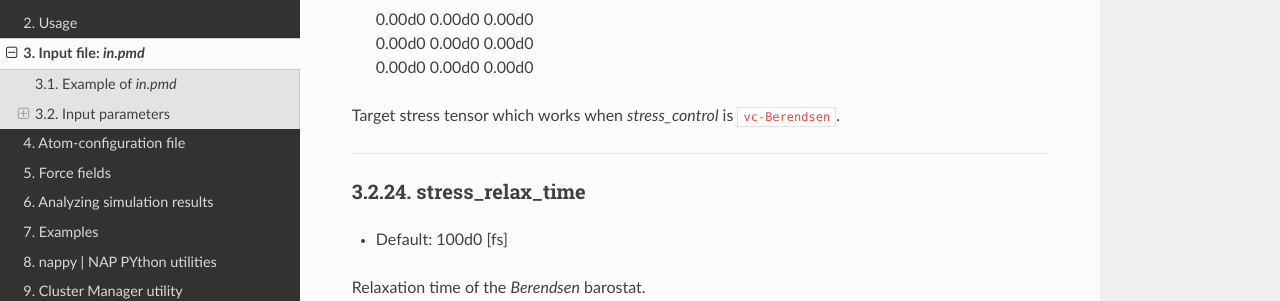
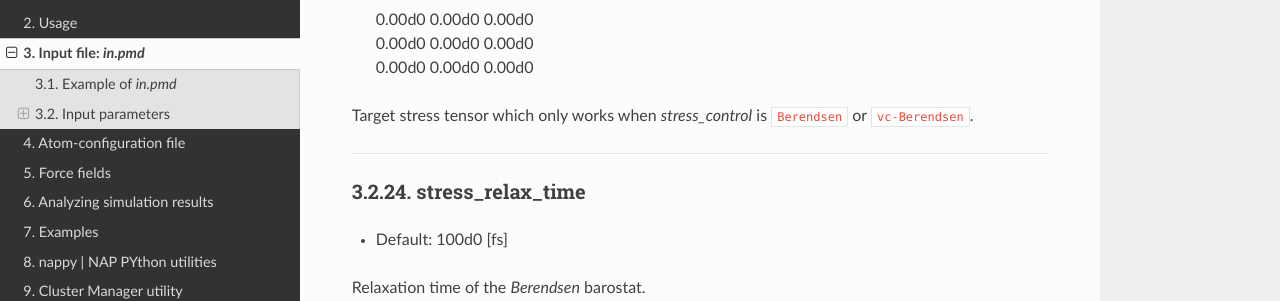
Before and after one commit to ryokbys/nap, a Sphinx documentation site: the page built from doc/in-pmd.rst, in a window 1280 px wide and 900 px high, scrolled down 6970 px. Shown: the part 152-453 px from the top of the window. Built offline with Sphinx 7.4.7 and the Read the Docs theme 2.0.0, drawn with Linux system fonts in a browser that asks for light colours; formulas are drawn with MathJax 3.

```diff
--- a/doc/in-pmd.rst
+++ b/doc/in-pmd.rst
@@ -428,7 +428,7 @@ Default:
   | 0.00d0   0.00d0   0.00d0
   | 0.00d0   0.00d0   0.00d0
 
-Target stress tensor which works when *stress_control* is ``vc-Berendsen``.
+Target stress tensor which only works when *stress_control* is ``Berendsen`` or ``vc-Berendsen``.
 
 -------------------------
 
```
Also changed, not shown: 3 other files.
